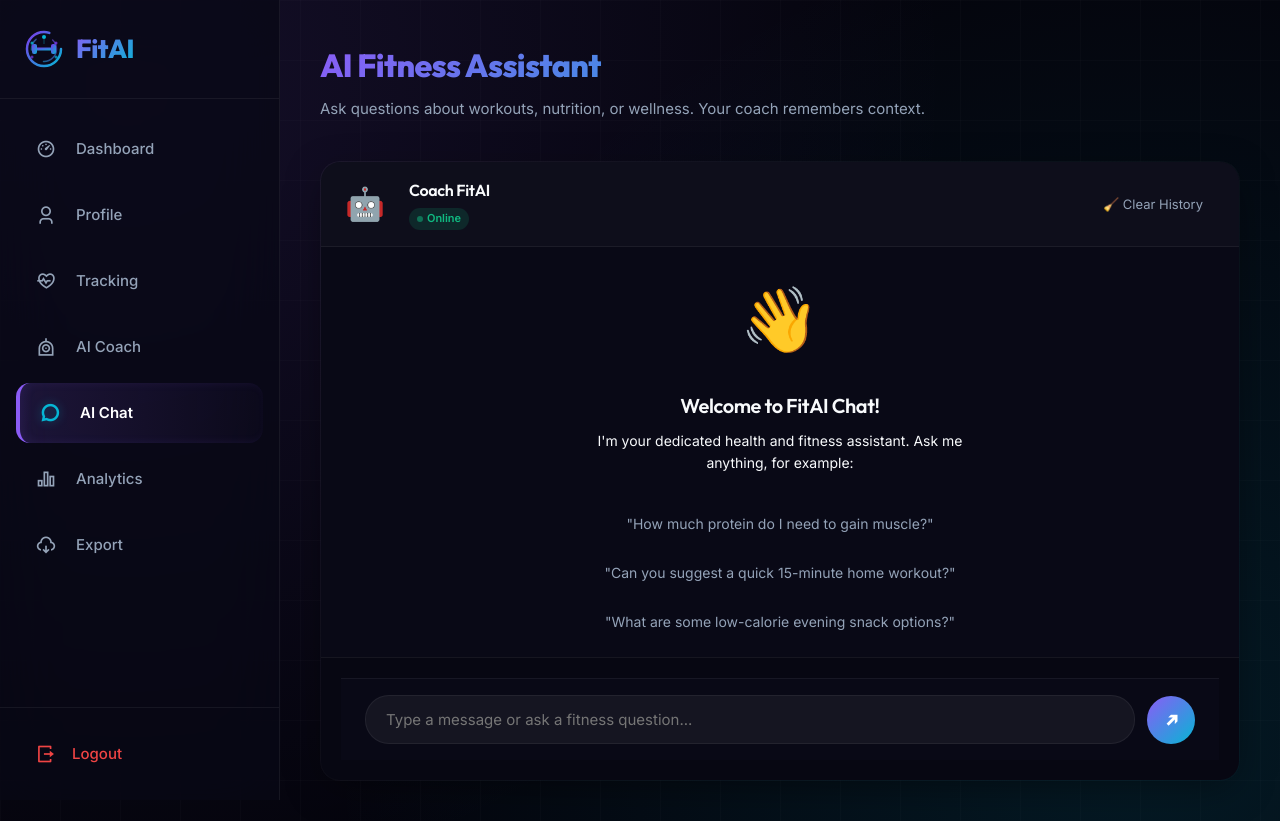
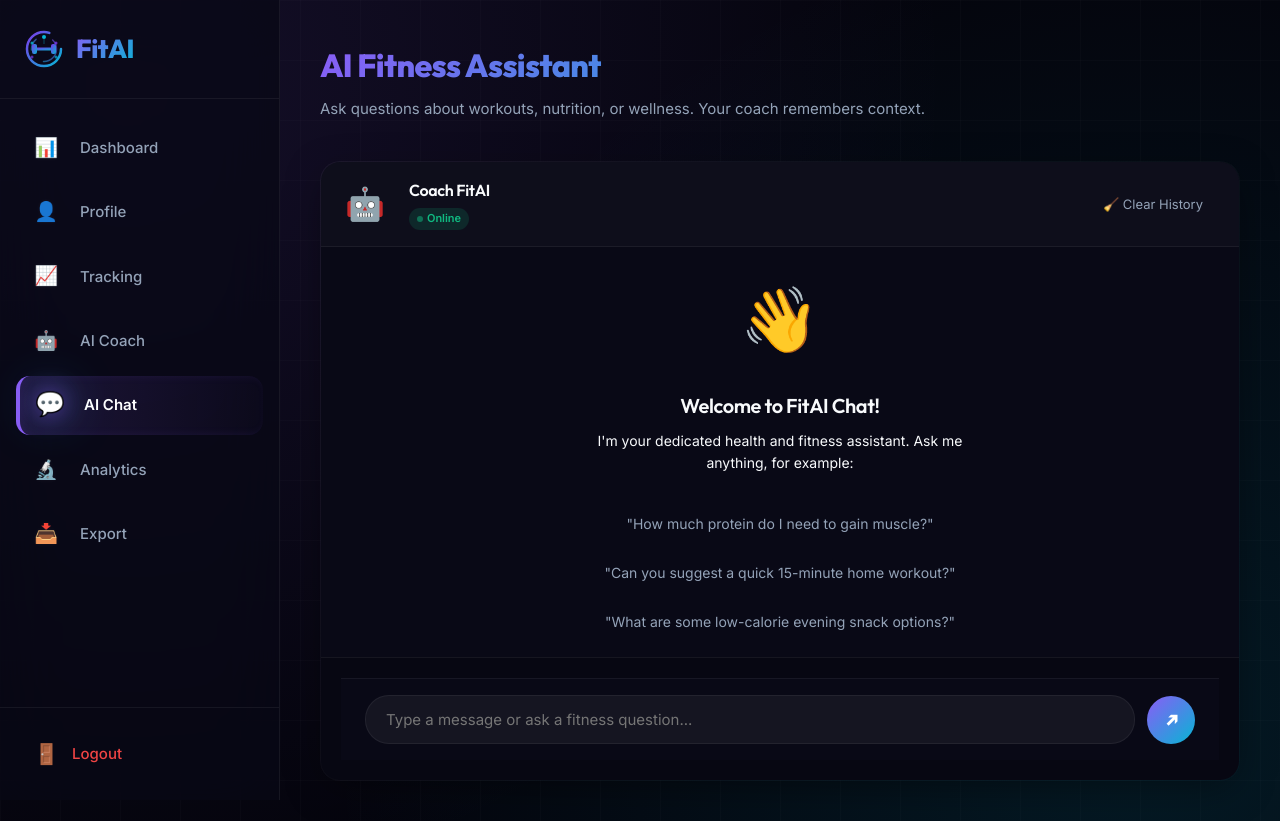
Before and after one commit to GNANESWARKOKKIRALA/Fit-AI, a Flask app: page /ai/chat in a window 1280 px wide. Run offline with Flask 3, Linux system fonts and the light colour scheme; the visitor is signed in with stand-in values (Sample User, id 1); data that the repository does not hold is empty; some libraries are stand-ins or nearby versions.

Commit message:
design: restore colorful emojis in navigation sidebar and add custom drop-shadow neon glow filters

```diff
--- a/static/css/style.css
+++ b/static/css/style.css
@@ -1700,19 +1700,21 @@ textarea.form-control {
 
 /* Sidebar premium list fixes */
 .sidebar-nav .nav-icon {
-    font-size: 20px;
-    margin-right: 4px;
-    transition: var(--transition);
+    font-size: 19px;
+    margin-right: 8px;
+    display: inline-block;
+    transition: var(--transition);
+    filter: drop-shadow(0 0 2px rgba(255, 255, 255, 0.05));
 }
 
 .sidebar-nav .nav-item:hover .nav-icon {
-    color: var(--accent-primary);
-    transform: scale(1.1);
+    transform: scale(1.2) rotate(6deg);
+    filter: drop-shadow(0 0 8px rgba(139, 92, 246, 0.4));
 }
 
 .sidebar-nav .nav-item.active .nav-icon {
-    color: var(--accent-secondary);
-    filter: drop-shadow(0 0 5px rgba(6, 182, 212, 0.4));
+    transform: scale(1.25);
+    filter: drop-shadow(0 0 10px rgba(139, 92, 246, 0.6)) drop-shadow(0 0 20px rgba(6, 182, 212, 0.4));
 }
 
 /* Immersive background decoration for auth pages */
--- a/templates/auth/login.html
+++ b/templates/auth/login.html
@@ -7,7 +7,7 @@
     <title>Login | FitAI - AI Fitness Coach</title>
     <link href="https://fonts.googleapis.com/css2?family=Outfit:wght@400;500;600;700;800&family=Inter:wght@400;500;600;700&display=swap" rel="stylesheet">
     <link href="https://cdn.jsdelivr.net/npm/remixicon@4.2.0/fonts/remixicon.css" rel="stylesheet">
-    <link rel="stylesheet" href="{{ url_for('static', filename='css/style.css') }}?v=2.3">
+    <link rel="stylesheet" href="{{ url_for('static', filename='css/style.css') }}?v=2.4">
 </head>
 <body>
     <div class="auth-container">
--- a/templates/auth/register.html
+++ b/templates/auth/register.html
@@ -7,7 +7,7 @@
     <title>Create Account | FitAI - AI Fitness Coach</title>
     <link href="https://fonts.googleapis.com/css2?family=Outfit:wght@400;500;600;700;800&family=Inter:wght@400;500;600;700&display=swap" rel="stylesheet">
     <link href="https://cdn.jsdelivr.net/npm/remixicon@4.2.0/fonts/remixicon.css" rel="stylesheet">
-    <link rel="stylesheet" href="{{ url_for('static', filename='css/style.css') }}?v=2.3">
+    <link rel="stylesheet" href="{{ url_for('static', filename='css/style.css') }}?v=2.4">
 </head>
 <body>
     <div class="auth-container">
--- a/templates/base.html
+++ b/templates/base.html
@@ -7,7 +7,7 @@
     <title>{% block title %}FitAI{% endblock %} | FitAI - AI Fitness Coach</title>
     <link href="https://fonts.googleapis.com/css2?family=Outfit:wght@400;500;600;700;800&family=Inter:wght@400;500;600;700&display=swap" rel="stylesheet">
     <link href="https://cdn.jsdelivr.net/npm/remixicon@4.2.0/fonts/remixicon.css" rel="stylesheet">
-    <link rel="stylesheet" href="{{ url_for('static', filename='css/style.css') }}?v=2.3">
+    <link rel="stylesheet" href="{{ url_for('static', filename='css/style.css') }}?v=2.4">
     <script src="https://cdn.plot.ly/plotly-2.35.2.min.js" charset="utf-8"></script>
 </head>
 <body>
@@ -46,30 +46,30 @@
             </div>
             <nav class="sidebar-nav">
                 <a href="{{ url_for('dashboard.dashboard') }}" class="nav-item {% if request.endpoint == 'dashboard.dashboard' %}active{% endif %}">
-                    <i class="ri-dashboard-3-line nav-icon"></i> Dashboard
+                    <span class="nav-icon">📊</span> Dashboard
                 </a>
                 <a href="{{ url_for('profile.profile') }}" class="nav-item {% if request.endpoint and 'profile' in request.endpoint %}active{% endif %}">
-                    <i class="ri-user-3-line nav-icon"></i> Profile
+                    <span class="nav-icon">👤</span> Profile
                 </a>
                 <a href="{{ url_for('tracking.tracking') }}" class="nav-item {% if request.endpoint and 'tracking' in request.endpoint %}active{% endif %}">
-                    <i class="ri-heart-pulse-line nav-icon"></i> Tracking
+                    <span class="nav-icon">📈</span> Tracking
                 </a>
                 <a href="{{ url_for('ai_coach.coach') }}" class="nav-item {% if request.endpoint == 'ai_coach.coach' %}active{% endif %}">
-                    <i class="ri-robot-line nav-icon"></i> AI Coach
+                    <span class="nav-icon">🤖</span> AI Coach
                 </a>
                 <a href="{{ url_for('ai_coach.chat') }}" class="nav-item {% if request.endpoint == 'ai_coach.chat' %}active{% endif %}">
-                    <i class="ri-chat-3-line nav-icon"></i> AI Chat
+                    <span class="nav-icon">💬</span> AI Chat
                 </a>
                 <a href="{{ url_for('analytics.analytics') }}" class="nav-item {% if request.endpoint and 'analytics' in request.endpoint %}active{% endif %}">
-                    <i class="ri-bar-chart-2-line nav-icon"></i> Analytics
+                    <span class="nav-icon">🔬</span> Analytics
                 </a>
                 <a href="{{ url_for('export.export_page') }}" class="nav-item {% if request.endpoint and 'export' in request.endpoint %}active{% endif %}">
-                    <i class="ri-download-cloud-2-line nav-icon"></i> Export
+                    <span class="nav-icon">📥</span> Export
                 </a>
             </nav>
             <div style="padding:16px;border-top:1px solid var(--glass-border);">
                 <a href="{{ url_for('auth.logout') }}" class="nav-item" style="color:var(--accent-danger);">
-                    <i class="ri-logout-box-r-line nav-icon"></i> Logout
+                    <span class="nav-icon">🚪</span> Logout
                 </a>
             </div>
         </aside>
```
